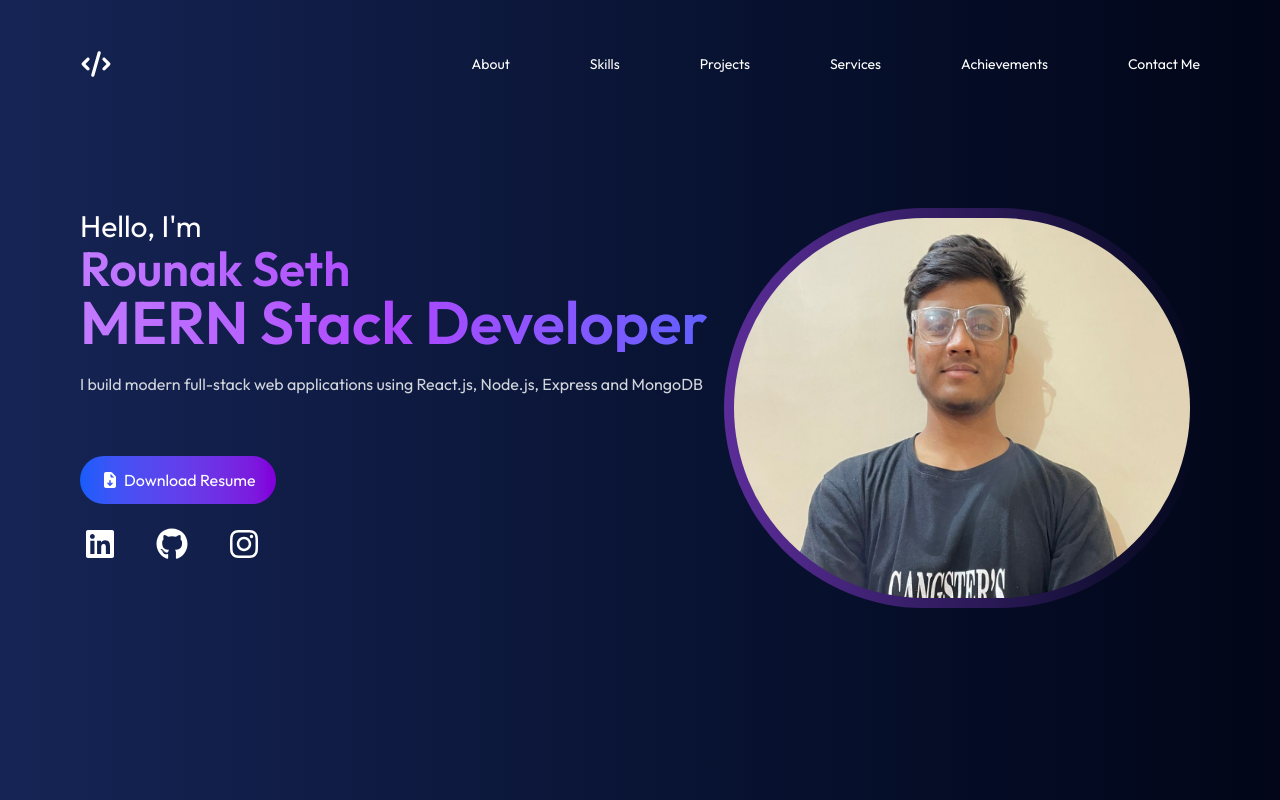
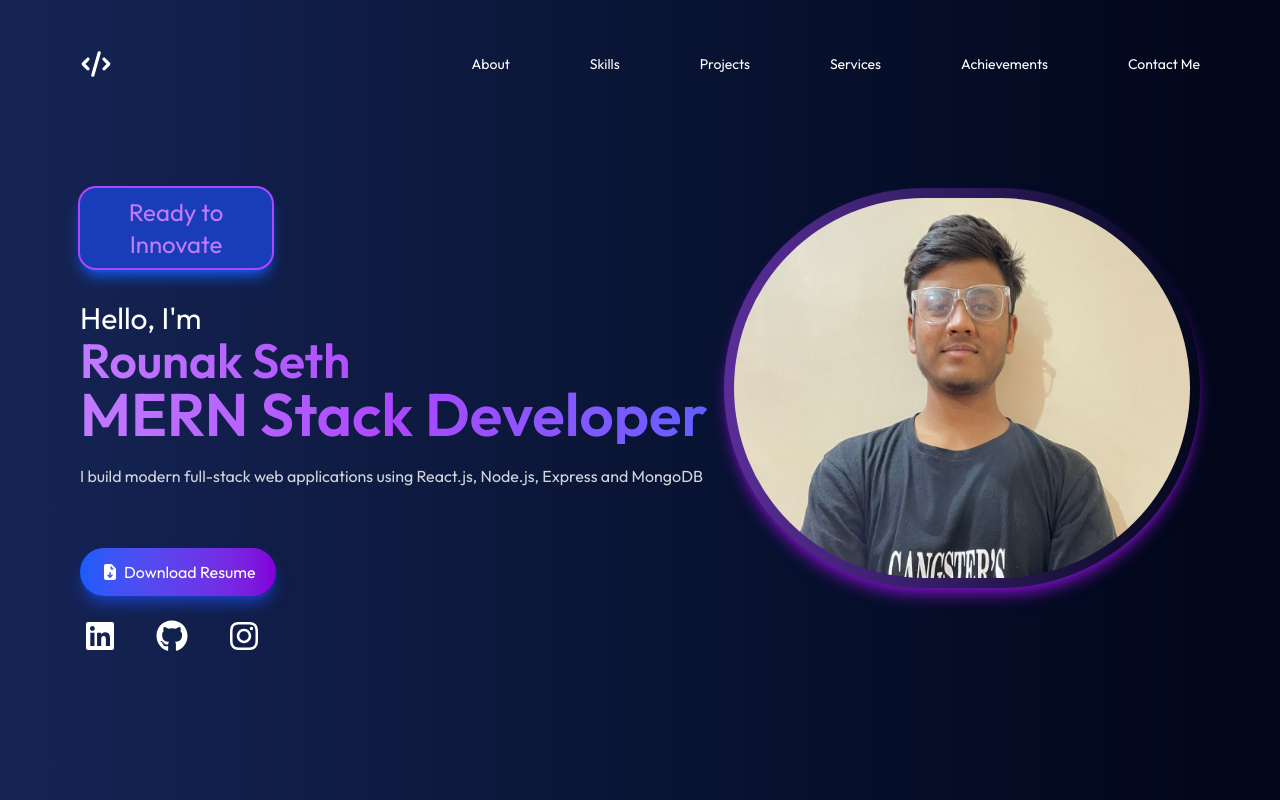
Before and after one commit to rounakseth0705/My-Portfolio, a React (Vite) app in the folder portfolio/: page / in a window 1280 px wide. Shown: the top 800 px of the page. Built offline with nearby package versions, Linux system fonts and the light colour scheme; a web font is replaced by a local one.

Commit message:
Add ready to innovate and fix shadow of home page

```diff
--- a/portfolio/src/components/Home.jsx
+++ b/portfolio/src/components/Home.jsx
@@ -33,16 +33,17 @@ const Home = () => {
                     <Link to="contact" smooth={true} duration={500} className="my-6 mx-15 cursor-pointer">Contact Me</Link>
                 </div>
             </div>
-            <div className="flex flex-col justify-between items-center gap-25 py-12 px-5 sm:py-16 md:py-18 md:gap-20 lg:items-start lg:gap-0 lg:flex-row lg:py-20 md:px-15 lg:px-12 xl:py-20 xl:px-20">
+            <div className="flex flex-col justify-between items-center gap-[6vh] py-[6vh] px-5 sm:py-16 md:py-[3vh] md:px-15 md:gap-[5vh] lg:items-start lg:gap-0 lg:flex-row lg:py-[4vh] lg:px-12 xl:py-15 xl:px-20">
                 <div className="text-white">
                     <div className="mb-10 lg:mb-15">
+                        <h1 className="bg-blue-800 text-purple-400 ring-2 ring-purple-500 shadow-lg shadow-blue-600 text-center w-[40vw] py-2 px-3 mb-8 rounded-3xl sm:w-[25vw] md:w-[22vw] lg:text-2xl xl:rounded-2xl xl:w-[15vw]">Ready to Innovate</h1>
                         <h1 className="sm:text-2xl lg:text-3xl">Hello, I'm</h1>
                         <h1 className="text-2xl bg-linear-to-r from-purple-400 via-purple-500 to-indigo-500 bg-clip-text text-transparent sm:text-3xl md:text-4xl lg:text-5xl font-semibold">Rounak Seth</h1>
                         <h1 className="text-3xl bg-linear-to-r from-purple-400 via-purple-500 to-indigo-500 bg-clip-text text-transparent sm:text-5xl md:my-3 md:text-5xl lg:my-0 xl:text-6xl font-semibold">MERN Stack Developer</h1>
                         <h1 className="pt-5 text-xs text-gray-300 sm:text-sm md:text-base">I build modern full-stack web applications using React.js, Node.js, Express and MongoDB</h1>
                     </div>
-                    <span className="flex flex-row justify-start items-center gap-5 lg:flex-col lg:justify-center lg:items-start">
-                        <a href="/resume.pdf" download="rounak-Seth-Resume.pdf" className="flex justify-center items-center gap-1 bg-linear-to-r from-blue-600 to-purple-700 py-3 px-5 rounded-3xl cursor-pointer hover:bg-blue-800 transition-all duration-400 ease-in-out text-xs sm:text-sm md:text-base">
+                    <span className="flex flex-row justify-start items-center gap-5 lg:justify-start lg:items-start xl:flex-col xl:justify-center">
+                        <a href="/resume.pdf" download="rounak-Seth-Resume.pdf" className="flex justify-center items-center gap-1 bg-linear-to-r from-blue-600 to-purple-700 shadow-lg shadow-blue-800 py-3 px-5 rounded-3xl cursor-pointer hover:bg-blue-800 transition-all duration-400 ease-in-out text-xs sm:text-sm md:text-base">
                             <img src={fileDownloadIcon} alt="fileDownloadIcon" className="w-4 h-4 sm:w-5 sm:h-5"/>
                             Download Resume
                         </a>
@@ -59,7 +60,7 @@ const Home = () => {
                         </span>
                     </span>
                 </div>
-                <div className="p-2.5 bg-linear-to-r from-purple-500/50 to-transparent rounded-full">
+                <div className="p-2.5 bg-linear-to-r from-purple-500/50 to-transparent rounded-full shadow-lg shadow-purple-800">
                     <img src={myPhoto} alt="myPhoto" className="w-80 h-65 rounded-full sm:w-110 sm:h-95 md:w-120 md:h-105 lg:w-85 lg:h-70 xl:w-114 xl:h-95"/>
                 </div>
             </div>
```
